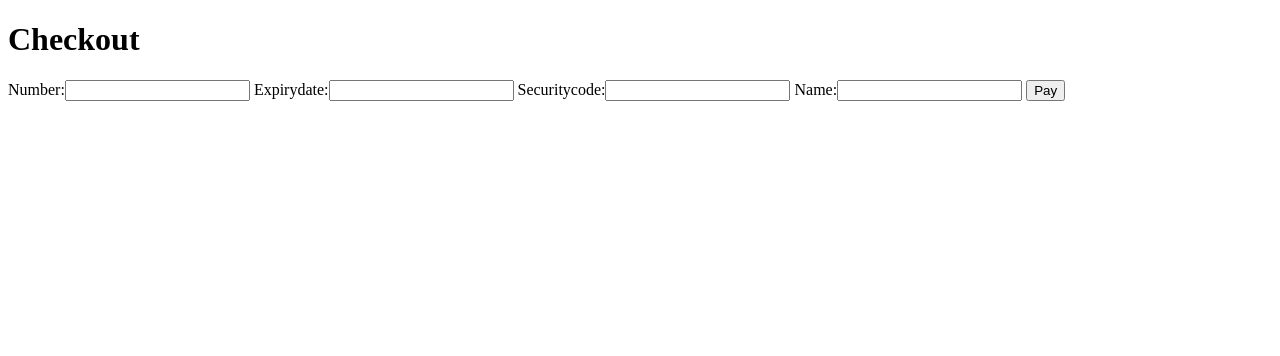
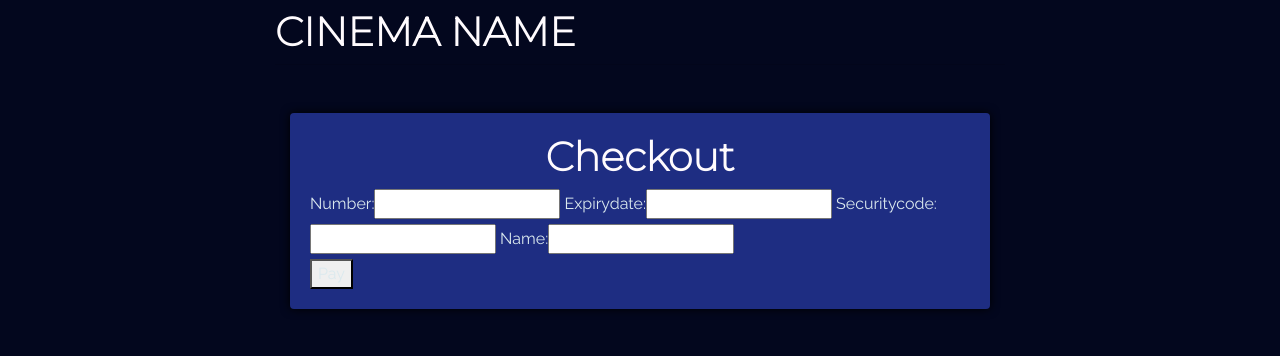
Before and after one commit to hanhwanglim/cinema-booking, a Django app: page /checkout in a window 1280 px wide. Shown: the top 356 px of the page. Run offline with Django 3.2, Linux system fonts and the light colour scheme; parts of the project's set-up code (start-up, migrations or seed data) failed here and were passed over; some libraries are stand-ins or nearby versions.

Commit message:
Added basic css for Checkout page

```diff
--- /dev/null
+++ b/advanced_booking/payment/templates/base.html
@@ -0,0 +1,30 @@
+{% load static %}
+
+<!doctype html>
+<html lang="en">
+  <head>
+    <meta charset="utf-8">
+    <meta name="viewport" content="width=device-width, initial-scale=1, shrink-to-fit=no">
+    <link rel="stylesheet" href="https://stackpath.bootstrapcdn.com/bootstrap/4.1.3/css/bootstrap.min.css" integrity="sha384-MCw98/SFnGE8fJT3GXwEOngsV7Zt27NXFoaoApmYm81iuXoPkFOJwJ8ERdknLPMO" crossorigin="anonymous">
+
+    <link rel="preconnect" href="https://fonts.gstatic.com">
+    <link href="https://fonts.googleapis.com/css2?family=Montserrat:wght@200&family=Raleway&family=Roboto&display=swap" rel="stylesheet">
+
+   <link rel="stylesheet" type="text/css" href="{% static 'users/log_reg_main.css' %}">
+
+    <title>CINEMA NAME</title>
+  </head>
+  <body>
+    <div class="container">
+      <div class="row justify-content-center">
+        <div class="col-8">
+          <h1 class="mt-2">CINEMA NAME</h1>
+          <hr class="mt-0 mb-4">
+          {% block content %}
+
+          {% endblock %}
+        </div>
+      </div>
+    </div>
+  </body>
+</html>
--- a/advanced_booking/payment/templates/form.html
+++ b/advanced_booking/payment/templates/form.html
@@ -1,18 +1,17 @@
-<!DOCTYPE html>
-<html lang="en">
-<head>
-    <meta charset="UTF-8">
-    <title>Title</title>
-</head>
-<body>
-
-<h1>{{ title }}</h1>
-
-<form action="{{ action }}" method="POST">
-	{% csrf_token %}
-	{{ form }}
-	<button type="submit">{{ buttonText }}</button>
+{% extends 'base.html' %}
 
 
-</body>
-</html>
+{% block content %}
+
+<div class="container">
+    <div class="card border-0 my-5"> <!-- display card formatting-->
+      <div class="card-body p-15">
+        <div class="d-flex justify-content-center">
+			<h1>{{ title }}</h1>
+		</div>
+		<form action="{{ action }}" method="POST">
+			{% csrf_token %}
+			{{ form }}<br>
+			<button type="submit">{{ buttonText }}</button>
+
+{% endblock %}
--- a/advanced_booking/users/templates/users/register.html
+++ b/advanced_booking/users/templates/users/register.html
@@ -7,7 +7,8 @@
     <div class="card border-0 my-5"> <!-- display card formatting-->
       <div class="card-body p-15">
         <div class="d-flex justify-content-center">
-            <h1>Register</h1></div>
+            <h1>Register</h1>
+        </div>
         <form method="post">
             {% csrf_token %}
             {{ form|crispy }}
```
